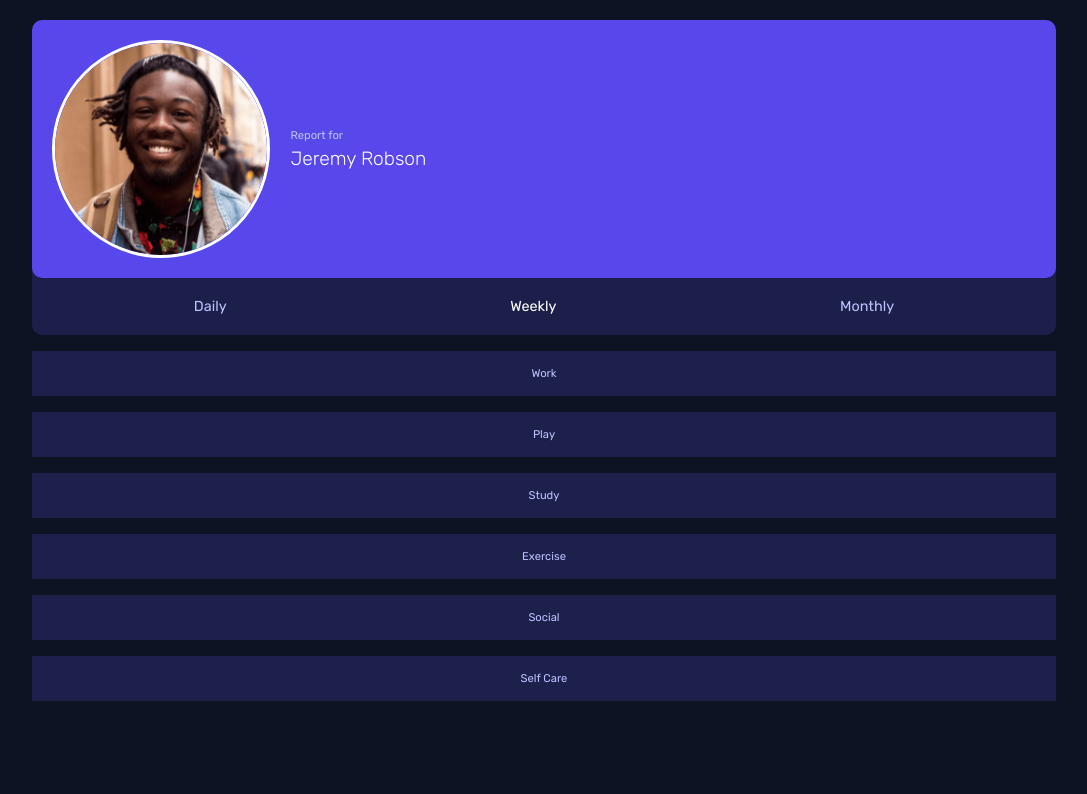
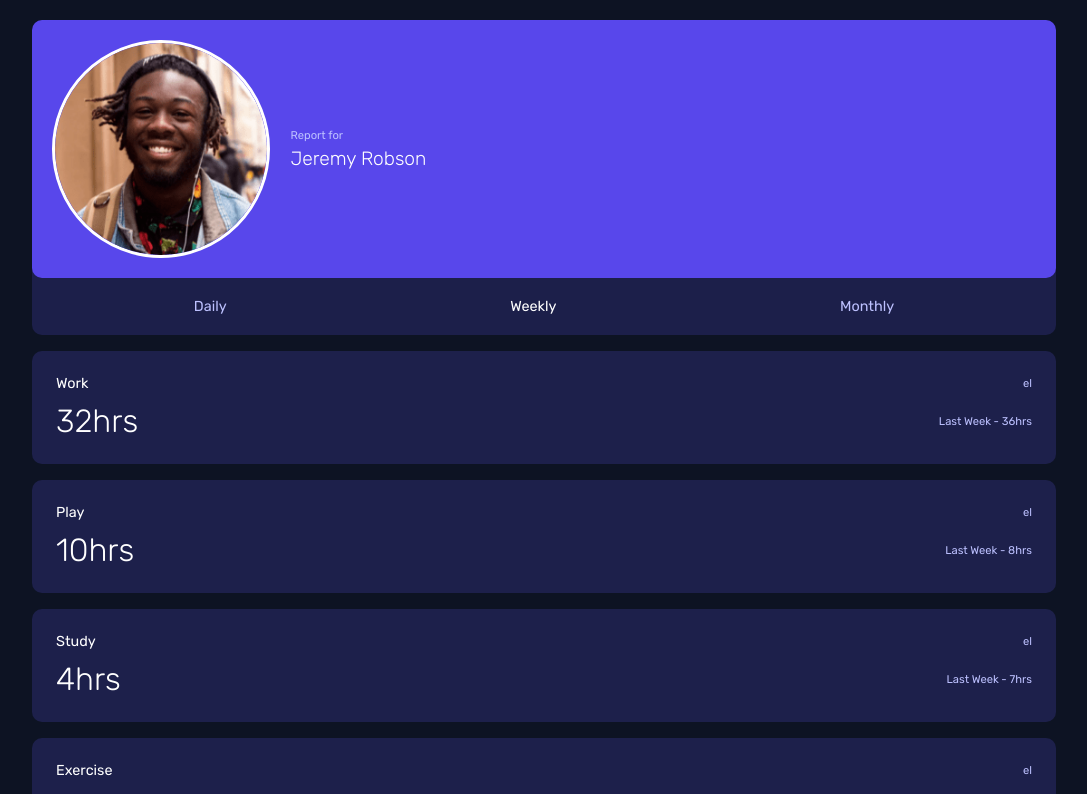
Before and after one commit to tyrmit/time-tracking-dashboard, a React (Create React App) app: page / in a window 1280 px wide. Shown: the top 794 px of the page, without its empty margins (96-1183 px from the left). Built offline with nearby package versions, Linux system fonts and the light colour scheme.

Commit message:
Added elements to the Activity card. Ellipses icon still needs to be added

```diff
--- a/src/App.js
+++ b/src/App.js
@@ -16,7 +16,7 @@ function App() {
             <Activity
                 key={activity.title}
                 title={activity.title}
-                timeframes={activity.timeframes}
+                timeframe={activity.timeframes[reportPeriod]}
             ></Activity>
         );
     });
--- a/src/Components/Activity/Activity.js
+++ b/src/Components/Activity/Activity.js
@@ -1,7 +1,67 @@
+import { useContext } from 'react';
+import ReportPeriodContext from '../../Store/report-period-context';
 import classes from './Activity.module.css';
 
-const Activity = (props) => (
-    <div className={classes.Activity}>{props.title}</div>
-);
+const Activity = (props) => {
+    const reportPeriodContext = useContext(ReportPeriodContext);
+
+    const getLastPeriodString = (period, result) => {
+        let lastPeriod = '';
+
+        switch (period) {
+            case 'daily':
+                lastPeriod = 'Yesterday';
+                break;
+
+            case 'weekly':
+                lastPeriod = 'Last Week';
+                break;
+
+            case 'monthly':
+                lastPeriod = 'Last Month';
+                break;
+            default:
+                break;
+        }
+        return `${lastPeriod} - ${result}hrs`;
+    };
+
+    return (
+        <div className={classes.Activity}>
+            <div className={[classes.TitleRow, classes.Row].join(' ')}>
+                <div
+                    className={[
+                        classes.ActivityElement,
+                        classes.ActivityTitle,
+                    ].join(' ')}
+                >
+                    {props.title}
+                </div>
+                <div className={classes.ActivityElement}>el</div>
+            </div>
+            <div className={[classes.ResultRow, classes.Row].join(' ')}>
+                <div
+                    className={[
+                        classes.ActivityElement,
+                        classes.CurrentResult,
+                    ].join(' ')}
+                >
+                    {props.timeframe.current + 'hrs'}
+                </div>
+                <div
+                    className={[
+                        classes.ActivityElement,
+                        classes.LastResult,
+                    ].join(' ')}
+                >
+                    {getLastPeriodString(
+                        reportPeriodContext.reportPeriod,
+                        props.timeframe.previous
+                    )}
+                </div>
+            </div>
+        </div>
+    );
+};
 
 export default Activity;
--- a/src/Components/Activity/Activity.module.css
+++ b/src/Components/Activity/Activity.module.css
@@ -1,6 +1,28 @@
 .Activity {
     text-align: center;
-    padding: 1rem;
+    padding: 1.5rem;
     margin: 1rem auto;
     background-color: #1d204b;
+    border-radius: 10px;
 }
+
+.Row {
+    display: flex;
+    justify-content: space-between;
+    align-items: center;
+}
+
+.ResultRow {
+    margin-top: 10px;
+}
+
+.CurrentResult {
+    font-size: 2rem;
+    font-weight: 300;
+    color: #fff;
+}
+
+.ActivityTitle {
+    font-size: 0.9rem;
+    color: #fff;
+}
```
